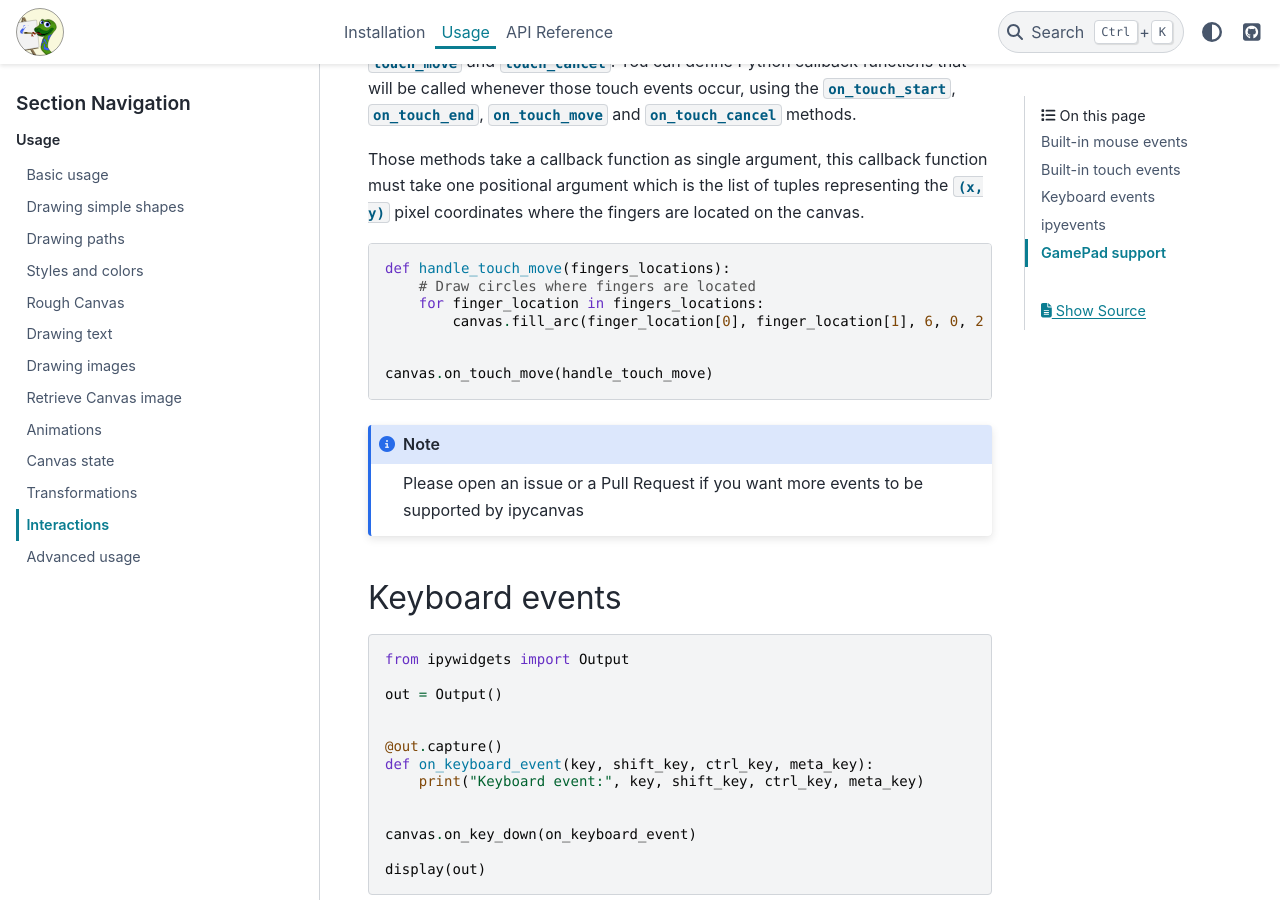
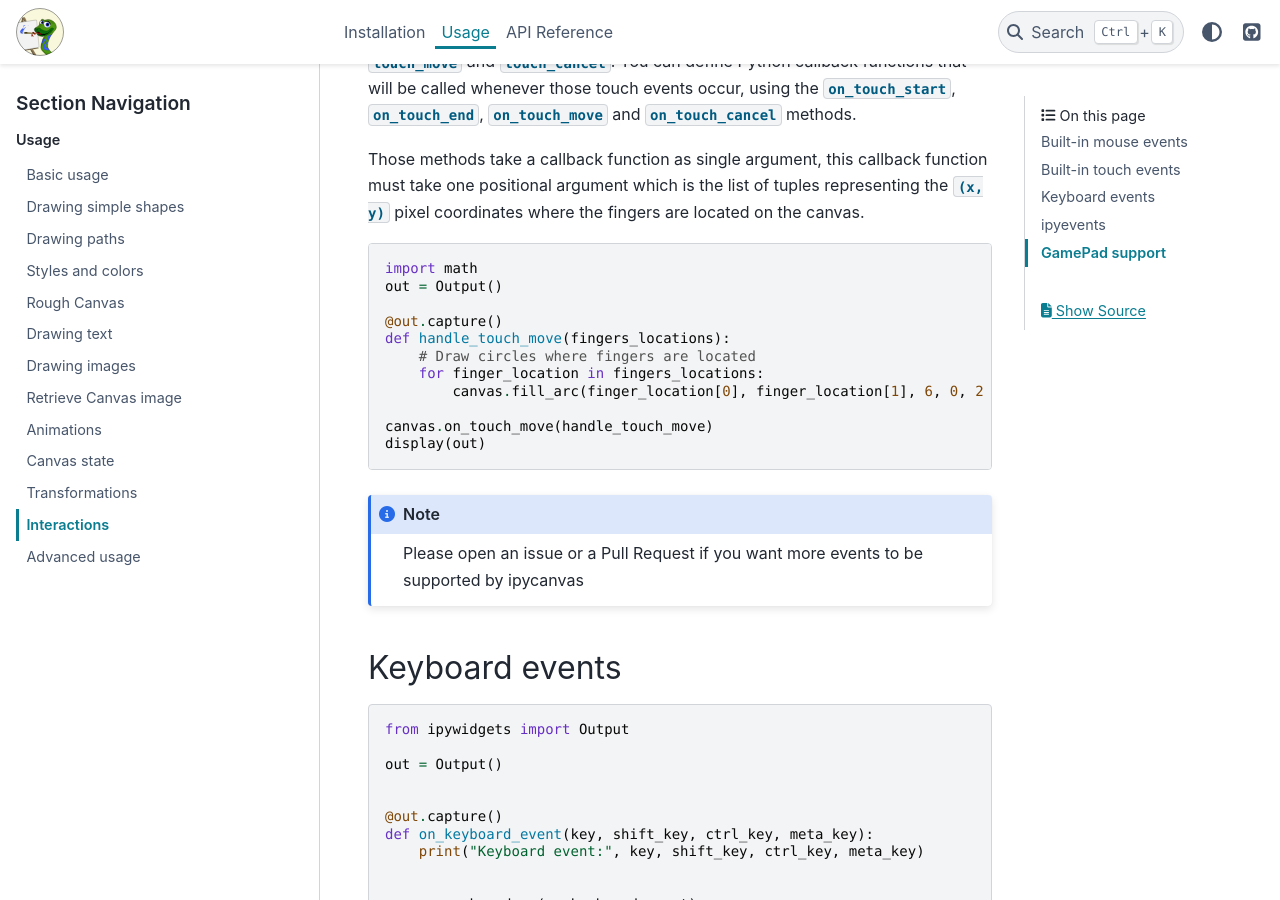
Before and after one commit to jupyter-widgets-contrib/ipycanvas, a Sphinx documentation site: the page built from docs/events.rst, in a window 1280 px wide and 900 px high, scrolled down 989 px. Built offline with Sphinx 7.4.7 and the PyData theme 0.15.4, drawn with Linux system fonts in a browser that asks for light colours.

Commit message:
make touch example work

```diff
--- a/docs/events.rst
+++ b/docs/events.rst
@@ -41,13 +41,17 @@ Those methods take a callback function as single argument, this callback functio
 
 .. code-block:: python
 
+    import math
+    out = Output()
+
+    @out.capture()
     def handle_touch_move(fingers_locations):
         # Draw circles where fingers are located
         for finger_location in fingers_locations:
-            canvas.fill_arc(finger_location[0], finger_location[1], 6, 0, 2 * pi)
-
+            canvas.fill_arc(finger_location[0], finger_location[1], 6, 0, 2 * math.pi)
 
     canvas.on_touch_move(handle_touch_move)
+    display(out)
 
 .. note::
     Please open an issue or a Pull Request if you want more events to be supported by ipycanvas
```
